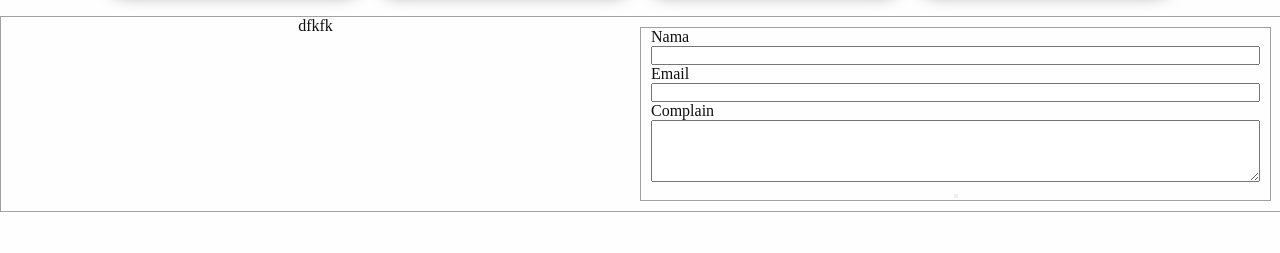
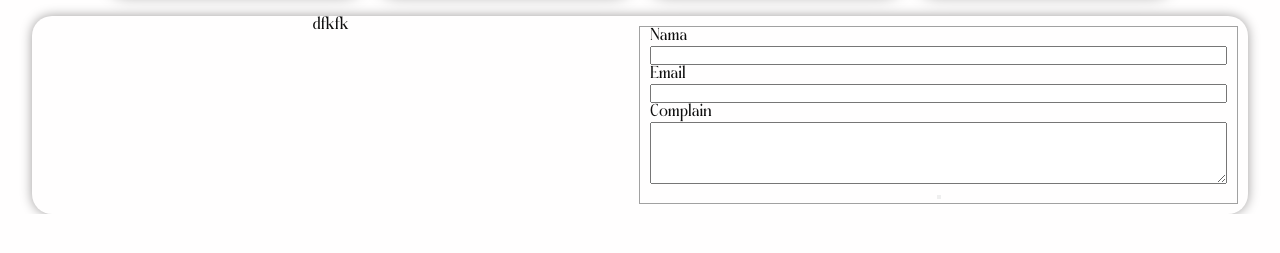
Before and after one commit to Yatorou/Project-IF2-P2, a website: page public/index.html in a window 1280 px wide. Shown: the part 393-646 px from the top of the page. Drawn offline with nearby package versions, Linux system fonts and the light colour scheme.

Commit message:
update footer

```diff
--- a/public/style.css
+++ b/public/style.css
@@ -424,11 +424,16 @@ figure:hover img {
 
 /* Footer */
 footer{
+  width: 95vw;
+  margin-left: auto;
+  margin-right: auto;
+  border-radius: 20px;
+  box-shadow: 0px 0px 12px 0px #9e9d9d;
+  font-family: "Doknatle";
+  background: var(--white);
   display: flex;
   flex-direction: row;
   height: fit-content;
-  width: 100vw;
-  border:var(--gray) solid 1px;
   text-align: center;
 }
 footer .first{
```
